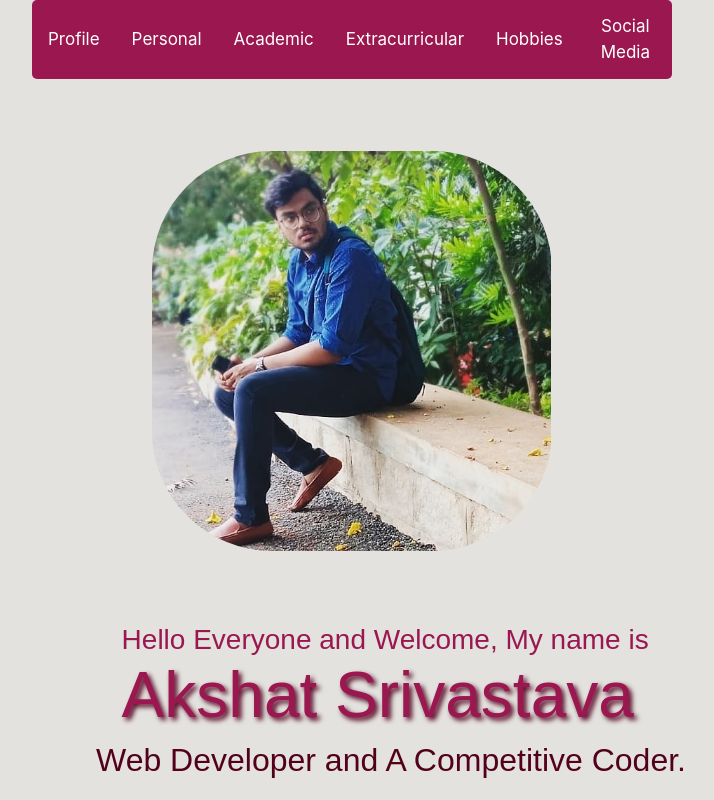
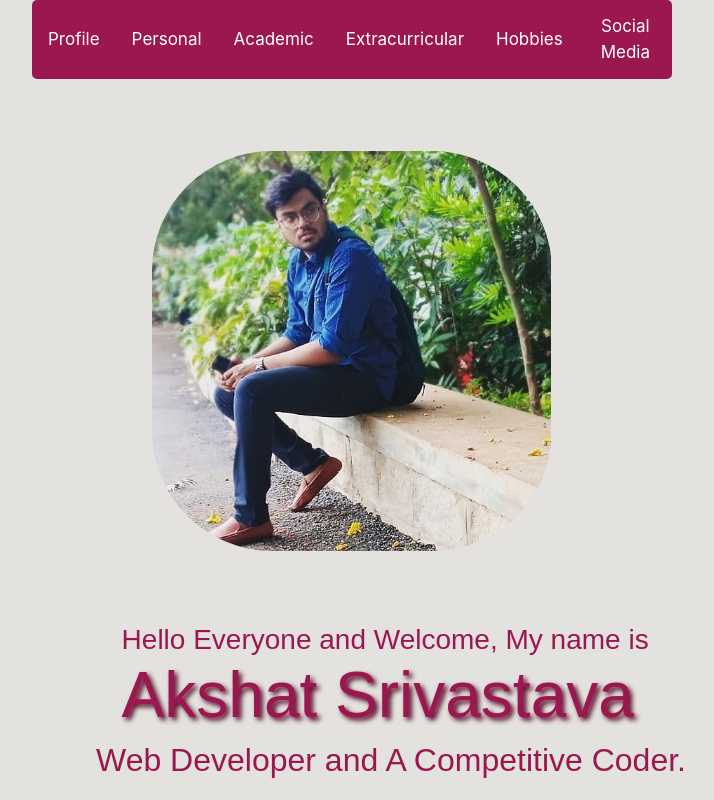
Before and after one commit to akshat-fsociety/weba-thon, a plain HTML site: page index.html in a window 1280 px wide. Shown: the top 800 px of the page, without its empty margins (288-1002 px from the left). Drawn offline with nearby package versions, Linux system fonts and the light colour scheme.

Commit message:
Update styleweb.css

```diff
--- a/styleweb.css
+++ b/styleweb.css
@@ -87,7 +87,7 @@ html, body{
 }
 .section1 h2{
     font-size: 2em;
-    color: #53001d;
+    color: #9a1750;
     padding-left: 30%;
   }
 
```
